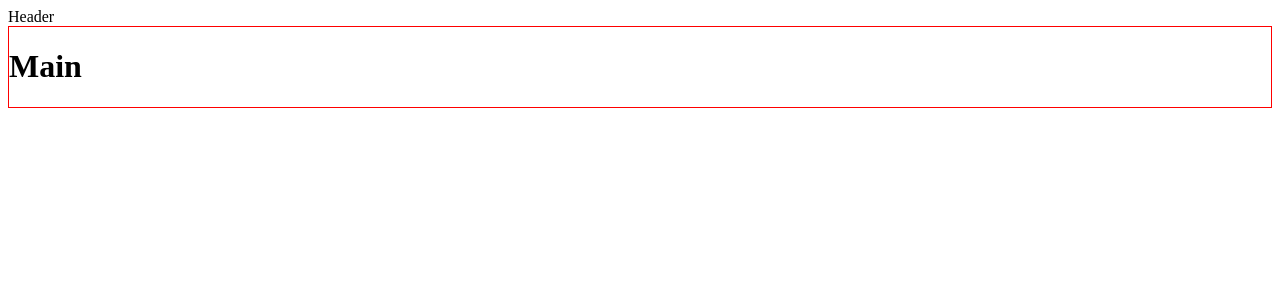
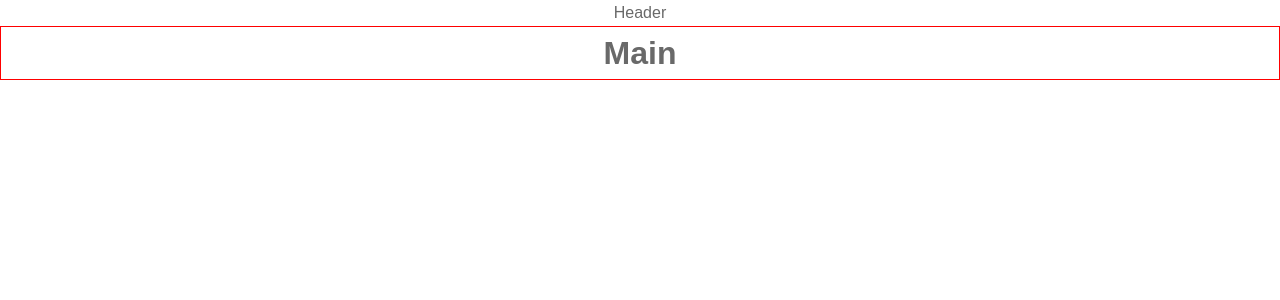
Before and after one commit to xaviguasch/intro-section-with-dropdown-navigation-frontendmentor-challenge-prac, a React (Create React App) app: page / in a window 1280 px wide. Shown: the top 300 px of the page. Built offline with nearby package versions, Linux system fonts and the light colour scheme.

Commit message:
added GlobalStyle file with the basic global styles

```diff
--- /dev/null
+++ b/src/GlobalStyle.js
@@ -0,0 +1,80 @@
+import { createGlobalStyle } from 'styled-components/macro'
+
+const styled = { createGlobalStyle }
+
+export const GlobalStyle = styled.createGlobalStyle`
+  * {
+    padding: 0;
+  @import url('https://fonts.googleapis.com/css2?family=Epilogue:wght@500;700&display=swap');
+  *,
+  *::before,
+  *::after {
+    box-sizing: border-box;
+    margin: 0;
+    padding: 0;
+  }
+  /* ================== */
+  /* Custom properties */
+  /* ================== */
+  :root {
+    --ff-main: 'Epilogue', sans-serif;
+    /* --fw-light: 300; */
+    /* --fw-regular: 400; */
+    --fw-medium: 500;
+    /* --fw-semi-bold: 600; */
+    --fw-bold: 700;
+    --fs-07: 0.438rem;
+    --fs-08: 0.5em;
+    --fs-09: 0.563em;
+    --fs-10: 0.625rem;
+    --fs-11: 0.688em;
+    --fs-12: 0.75rem;
+    --fs-13: 0.813rem;
+    --fs-14: 0.875rem;
+    --fs-15: 0.938rem;
+    --fs-16: 1rem;
+    --fs-18: 1.125rem;
+    --fs-20: 1.25rem;
+    --fs-22: 1.375rem;
+    --fs-24: 1.5rem;
+    --fs-26: 1.625rem;
+    --fs-28: 1.75rem;
+    --fs-30: 1.875em;
+    --fs-32: 2rem;
+    --fs-36: 2.25rem;
+    --fs-40: 2.5rem;
+    --fs-48: 3rem;
+    --fs-56: 3.5rem;
+    --fs-60: 3.75rem;
+    --fs-64: 4rem;
+    --fs-72: 4.5rem;
+    --fs-80: 5rem;
+    /* Text */
+    --clr-almost-white-text: hsla(0, 0%, 98%, 1);
+    --clr-black-text: hsla(0, 0%, 8%, 1);
+    --clr-medium-grey-text: hsla(0, 0%, 41%, 1);
+    /* Background  */
+    --clr-white-bg: hsla(0, 0%, 100%, 1);
+  }
+  body {
+    background: var(--clr-white-bg);
+    color: var(--clr-medium-grey-text);
+    font-family: var(--ff-main);
+    font-size: var(--fs-16);
+    font-weight: var(--fw-regular);
+    line-height: 1.625;
+    text-align: center;
+  }
+  img {
+    display: block;
+    max-width: 100%;
+  }
+  ul {
+    list-style: none;
+  }
+  /* ================== */
+  /* Buttons & inputs */
+  /* ================== */
+  button {
+  }
+`
--- a/src/index.js
+++ b/src/index.js
@@ -2,9 +2,12 @@
 import ReactDOM from 'react-dom/client'
 import App from './App'
 
+import { GlobalStyle } from './GlobalStyle'
+
 const root = ReactDOM.createRoot(document.getElementById('root'))
 root.render(
   <React.StrictMode>
+    <GlobalStyle />
     <App />
   </React.StrictMode>
 )
```
Also changed, not shown: src/components/Navigation.js (+0 -15 lines), src/components/styles/Header.styles.js (added), src/components/styles/Navigation.styles.js (added).
